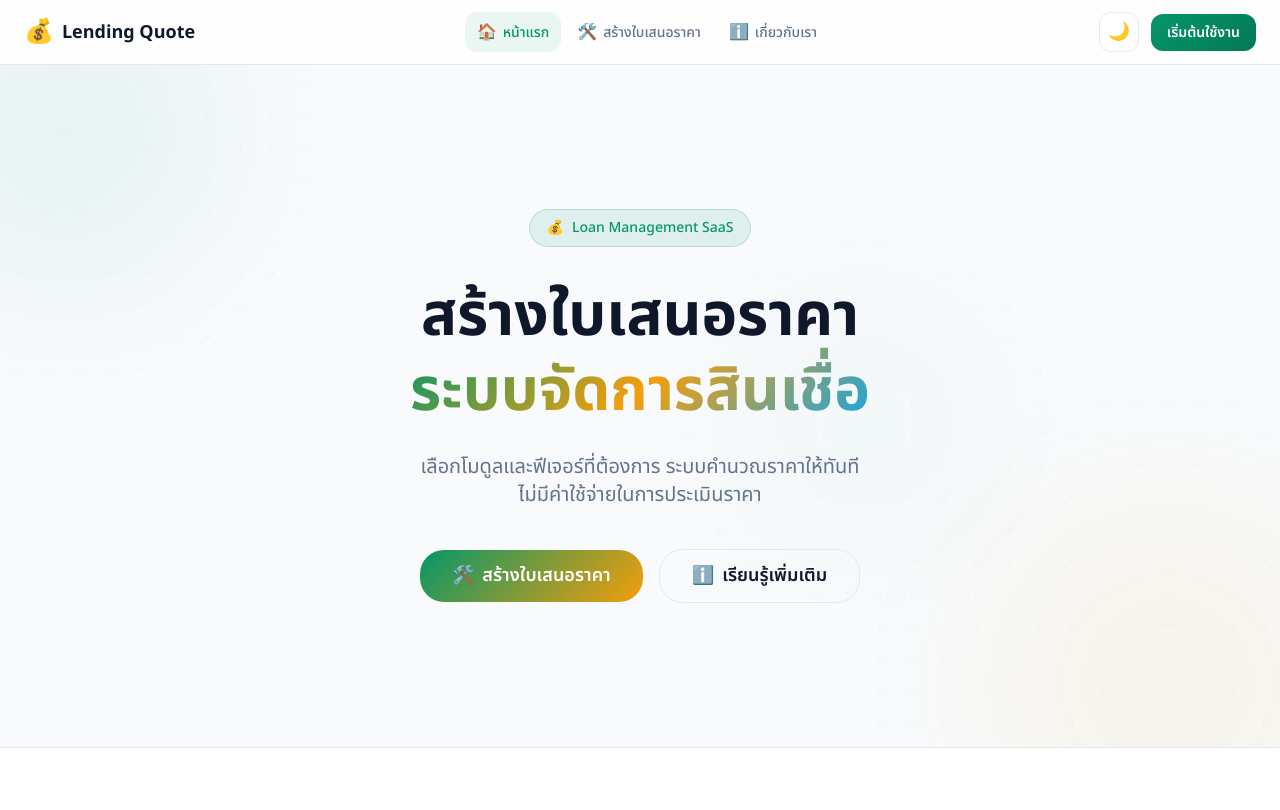
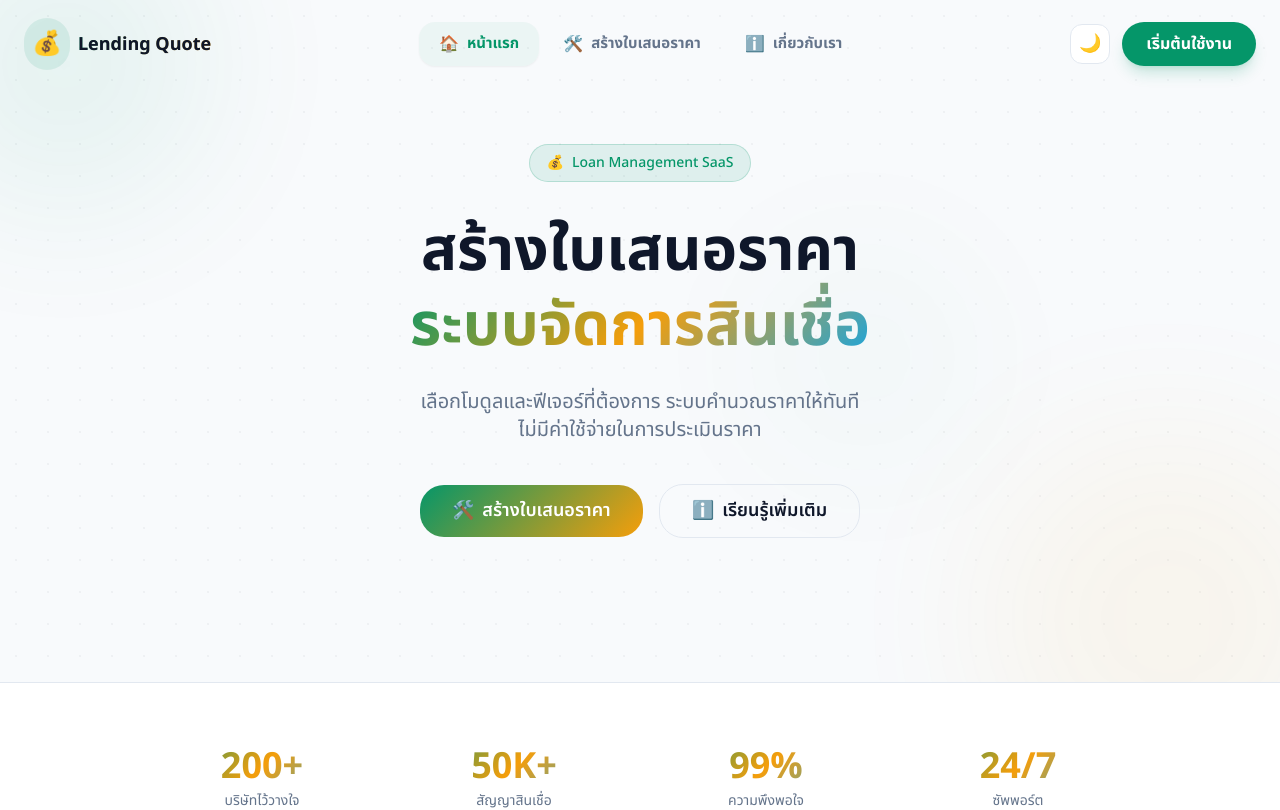
Before and after one commit to danya0365/lending-quotation-builder-nextjs, a Next.js app: page / in a window 1280 px wide. Shown: the top 810 px of the page. Built offline with nearby package versions, Linux system fonts and the light colour scheme.

Commit message:
feat: Redesign and animate the MainHeader with fixed positioning, glassmorphism, and scroll effects, introducing the `cn` utility for Tailwind class merging.

```diff
--- a/package.json
+++ b/package.json
@@ -21,6 +21,7 @@
     "react-dom": "19.2.3",
     "react-spring": "^10.0.3",
     "react-to-print": "^3.3.0",
+    "tailwind-merge": "^3.5.0",
     "zod": "^4.3.6",
     "zustand": "^5.0.11"
   },
--- a/src/presentation/components/layout/MainHeader.tsx
+++ b/src/presentation/components/layout/MainHeader.tsx
@@ -1,17 +1,38 @@
 'use client';
-
-import Link from 'next/link';
-import { usePathname } from 'next/navigation';
-import { useState } from 'react';
-import { ThemeToggle } from '../common/ThemeToggle';
 
 /**
  * MainHeader Component
- * Mobile-friendly header with hamburger menu
+ * Redesigned with fixed positioning and glassmorphism background
+ * Preserving emerald/gold theme and emoji iconography
  */
+
+import { animated, config, useSpring } from '@react-spring/web';
+import Link from 'next/link';
+import { usePathname } from 'next/navigation';
+import { useEffect, useState } from 'react';
+import { ThemeToggle } from '../common/ThemeToggle';
+import { cn } from '../../utils/cn';
+
 export function MainHeader() {
   const pathname = usePathname();
   const [mobileMenuOpen, setMobileMenuOpen] = useState(false);
+  const [isScrolled, setIsScrolled] = useState(false);
+
+  // Handle scroll effect for glassmorphism
+  useEffect(() => {
+    const handleScroll = () => {
+      setIsScrolled(window.scrollY > 20);
+    };
+    window.addEventListener('scroll', handleScroll, { passive: true });
+    return () => window.removeEventListener('scroll', handleScroll);
+  }, []);
+
+  // Menu animation
+  const menuSpring = useSpring({
+    opacity: mobileMenuOpen ? 1 : 0,
+    transform: mobileMenuOpen ? 'translateY(0)' : 'translateY(-10px)',
+    config: { tension: 300, friction: 25 },
+  });
 
   // Helper to check active link
   const isActive = (href: string) => {
@@ -21,50 +42,68 @@ export function MainHeader() {
     return pathname.startsWith(href);
   };
 
+  const navLinks = [
+    { href: '/', label: 'หน้าแรก', icon: '🏠' },
+    { href: '/builder', label: 'สร้างใบเสนอราคา', icon: '🛠️' },
+    { href: '/about', label: 'เกี่ยวกับเรา', icon: 'ℹ️' },
+  ];
+
   return (
-    <header className="app-header">
-      <div className="app-header-container">
+    <header className="fixed top-0 left-0 right-0 z-50 transition-all duration-300">
+      {/* Blurring background layer */}
+      <div
+        className={cn(
+          "absolute inset-0 transition-all duration-300",
+          isScrolled
+            ? "bg-white/70 dark:bg-background/70 backdrop-blur-xl border-b border-border shadow-md"
+            : "bg-transparent border-b border-transparent"
+        )}
+      />
+
+      <div className="relative app-header-container h-20 sm:h-22">
         {/* Logo */}
-        <Link href="/" className="app-logo">
-          <span className="app-logo-icon">💰</span>
-          <span className="app-logo-text">Lending Quote</span>
+        <Link href="/" className="app-logo group">
+          <div className="relative">
+            <div className="absolute inset-0 bg-primary/20 rounded-xl blur-lg opacity-0 group-hover:opacity-100 transition-opacity" />
+            <span className="app-logo-icon relative bg-primary/10 p-2 rounded-xl group-hover:bg-primary/20 transition-colors">💰</span>
+          </div>
+          <span className="app-logo-text bg-gradient-to-r from-primary to-accent bg-clip-text group-hover:text-transparent transition-all duration-300">
+            Lending Quote
+          </span>
         </Link>
 
         {/* Desktop Navigation */}
-        <nav className="app-nav hidden lg:flex">
-          <Link
-            href="/"
-            className={`app-nav-link ${isActive('/') ? 'app-nav-link-active' : ''}`}
-          >
-            <span className="app-nav-icon">🏠</span>
-            <span>หน้าแรก</span>
-          </Link>
-          <Link
-            href="/builder"
-            className={`app-nav-link ${isActive('/builder') ? 'app-nav-link-active' : ''}`}
-          >
-            <span className="app-nav-icon">🛠️</span>
-            <span>สร้างใบเสนอราคา</span>
-          </Link>
-          <Link
-            href="/about"
-            className={`app-nav-link ${isActive('/about') ? 'app-nav-link-active' : ''}`}
-          >
-            <span className="app-nav-icon">ℹ️</span>
-            <span>เกี่ยวกับเรา</span>
-          </Link>
+        <nav className="app-nav hidden lg:flex items-center gap-1">
+          {navLinks.map((link, index) => (
+            <NavLink
+              key={link.href}
+              href={link.href}
+              index={index}
+              isActive={isActive(link.href)}
+            >
+              <span className="app-nav-icon mr-2">{link.icon}</span>
+              <span>{link.label}</span>
+            </NavLink>
+          ))}
         </nav>
 
         {/* Actions */}
         <div className="app-header-actions">
           <ThemeToggle />
-          <Link href="/builder" className="app-button-primary hidden lg:flex">
+          <Link
+            href="/builder"
+            className="hidden lg:flex px-6 py-2.5 rounded-full bg-primary text-white font-bold
+              hover:bg-primary-dark transition-all duration-300 shadow-lg shadow-primary/20
+              scale-100 hover:scale-105 active:scale-95"
+          >
             เริ่มต้นใช้งาน
           </Link>
-          {/* Mobile Menu Button - hidden on lg and up */}
+
+          {/* Mobile Menu Button */}
           <button
             onClick={() => setMobileMenuOpen(!mobileMenuOpen)}
-            className="lg:hidden app-icon-button"
+            className="lg:hidden w-11 h-11 rounded-xl flex items-center justify-center
+              hover:bg-surface-alt transition-all duration-200 text-foreground text-xl"
             aria-label="Menu"
           >
             {mobileMenuOpen ? '✕' : '☰'}
@@ -74,30 +113,69 @@ export function MainHeader() {
 
       {/* Mobile Menu */}
       {mobileMenuOpen && (
-        <div className="app-mobile-menu lg:hidden">
-          <Link
-            href="/"
-            onClick={() => setMobileMenuOpen(false)}
-            className={`app-mobile-link ${isActive('/') ? 'active' : ''}`}
-          >
-            🏠 หน้าแรก
-          </Link>
+        <animated.div
+          style={menuSpring}
+          className="lg:hidden absolute top-full left-0 right-0 mx-4 mt-2 overflow-hidden
+            bg-surface/90 dark:bg-background/90 backdrop-blur-2xl rounded-3xl
+            border border-border/50 shadow-2xl z-40 p-4 space-y-2"
+        >
+          {navLinks.map((link) => (
+            <Link
+              key={link.href}
+              href={link.href}
+              onClick={() => setMobileMenuOpen(false)}
+              className={cn(
+                "flex items-center gap-3 px-5 py-4 rounded-2xl text-base font-bold transition-all duration-200",
+                isActive(link.href)
+                  ? "bg-primary/10 text-primary"
+                  : "text-muted hover:bg-surface-alt hover:text-foreground"
+              )}
+            >
+              <span className="text-xl">{link.icon}</span>
+              {link.label}
+            </Link>
+          ))}
           <Link
             href="/builder"
             onClick={() => setMobileMenuOpen(false)}
-            className={`app-mobile-link ${isActive('/builder') ? 'active' : ''}`}
+            className="flex items-center justify-center py-4 rounded-2xl bg-primary text-white font-bold shadow-lg shadow-primary/20"
           >
-            🛠️ สร้างใบเสนอราคา
+            เริ่มต้นใช้งาน
           </Link>
-          <Link
-            href="/about"
-            onClick={() => setMobileMenuOpen(false)}
-            className={`app-mobile-link ${isActive('/about') ? 'active' : ''}`}
-          >
-            ℹ️ เกี่ยวกับเรา
-          </Link>
-        </div>
+        </animated.div>
       )}
     </header>
   );
 }
+
+interface NavLinkProps {
+  href: string;
+  children: React.ReactNode;
+  isActive: boolean;
+  index: number;
+}
+
+function NavLink({ href, children, isActive, index }: NavLinkProps) {
+  const spring = useSpring({
+    from: { opacity: 0, y: -10 },
+    to: { opacity: 1, y: 0 },
+    delay: index * 50,
+    config: { tension: 200, friction: 20 },
+  });
+
+  return (
+    <animated.div style={spring}>
+      <Link
+        href={href}
+        className={cn(
+          "flex items-center px-5 py-2.5 rounded-2xl text-[15px] font-bold transition-all duration-300 scale-100 hover:scale-105",
+          isActive
+            ? "text-primary bg-primary/5 shadow-sm"
+            : "text-muted hover:text-foreground hover:bg-surface-alt"
+        )}
+      >
+        {children}
+      </Link>
+    </animated.div>
+  );
+}
--- /dev/null
+++ b/src/presentation/utils/cn.ts
@@ -0,0 +1,9 @@
+import { clsx, type ClassValue } from 'clsx';
+import { twMerge } from 'tailwind-merge';
+
+/**
+ * Utility to merge tailwind classes with clsx
+ */
+export function cn(...inputs: ClassValue[]) {
+  return twMerge(clsx(inputs));
+}
```
Also changed, not shown: 1 other file (tests, documents, lock files or other folders).
